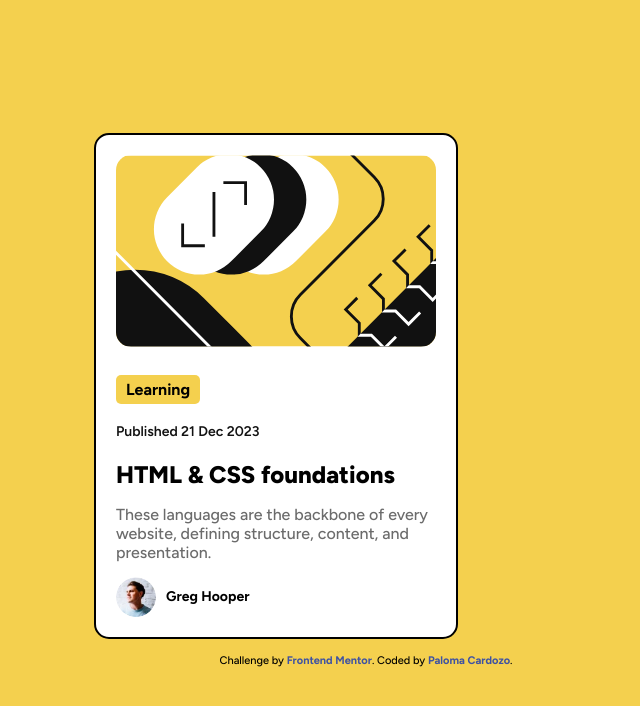
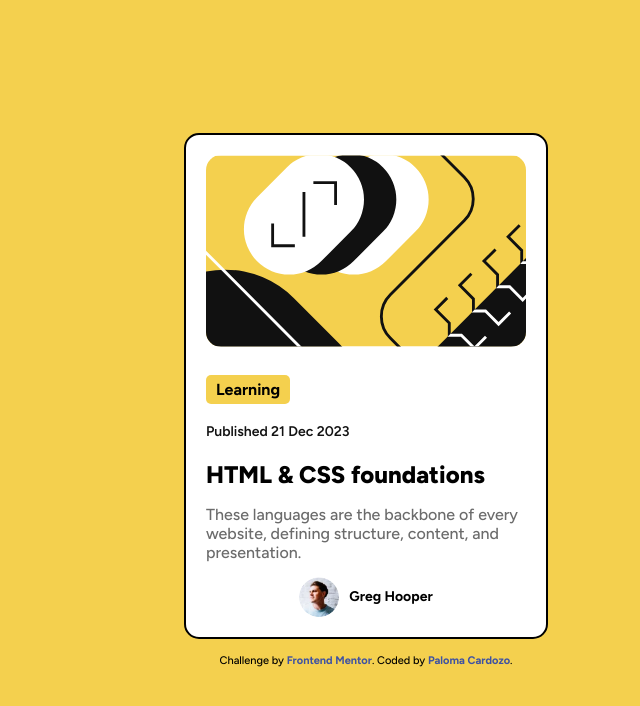
Before and after one commit to Paloma-Cardozo/Blog-preview-card, a plain HTML site: page index.html in a window 1280 px wide. Shown: the whole page, without its empty margins (274-914 px from the left). Drawn offline with Linux system fonts and the light colour scheme.

Commit message:
Update styles.css

```diff
--- a/styles.css
+++ b/styles.css
@@ -15,7 +15,7 @@ body {
 .card {
     display: flex;
     flex-direction: column;
-    align-items: flex-start;
+    align-items: center;
     background-color: hsl(0, 0%, 100%);
     max-width: 320px;
     width: min(90%, 320px);
@@ -23,6 +23,7 @@ body {
     padding: 20px;
     border: 2px solid black;
     box-shadow: 8px 8px 0px (0, 0, 0, 0.7);
+    margin: 0 auto;
     }
 
 /* Styles for the image */
@@ -106,6 +107,7 @@ body {
     font-size: 11px;
     text-align: center;
 }
+
 .attribution a {
     color: hsl(228, 45%, 44%);
     text-decoration: none;
```
